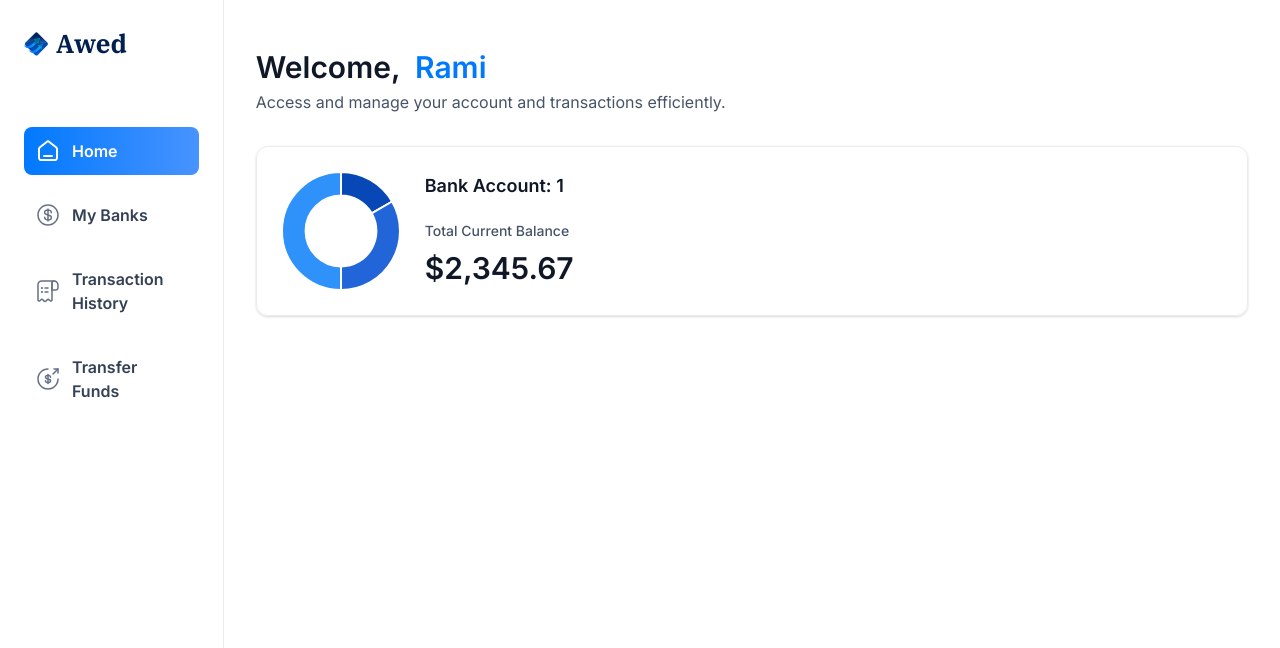
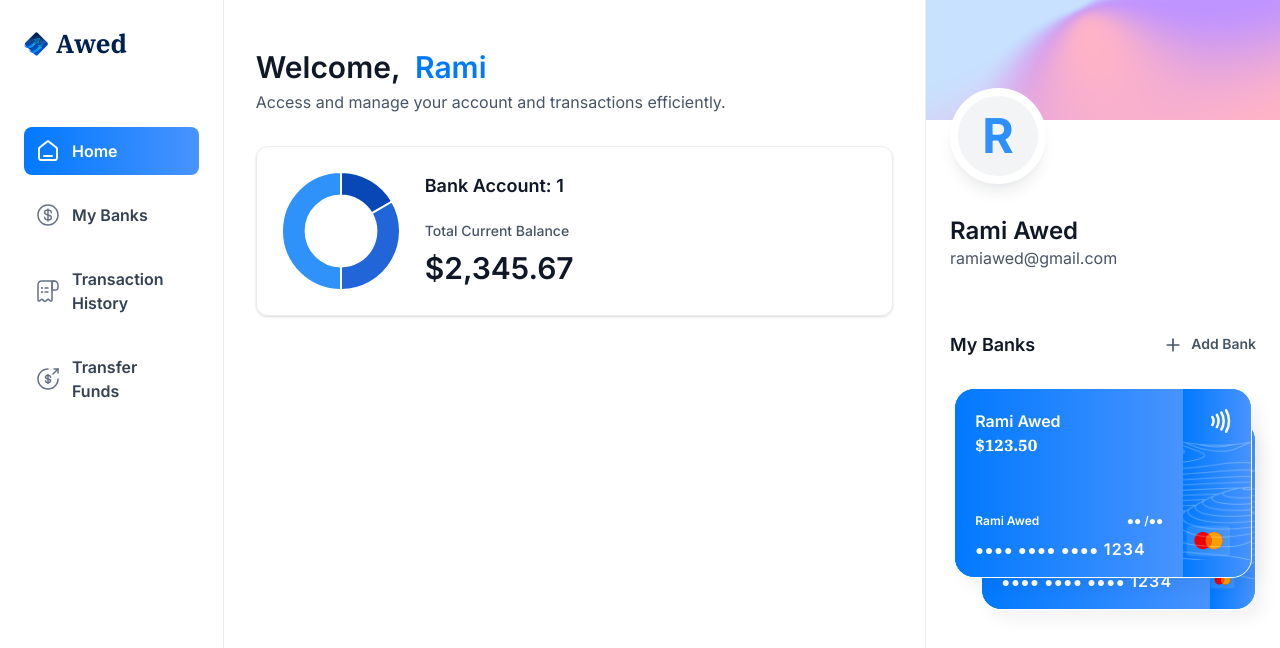
Before and after one commit to ramiawed-eng/banking, a Next.js app: page / in a window 1280 px wide. Shown: the top 648 px of the page. Built offline with nearby package versions, Linux system fonts and the light colour scheme.

Commit message:
implement right sidebar with the master card layout

```diff
--- a/app/(root)/page.tsx
+++ b/app/(root)/page.tsx
@@ -1,8 +1,13 @@
 import HeaderBox from "@/components/HeaderBox";
+import RightSidebar from "@/components/RightSidebar";
 import TotalBalanceBox from "@/components/TotalBalanceBox";
 
 export default function HomePage() {
-  const loggedIn = { firstName: "Rami" };
+  const loggedIn = {
+    firstName: "Rami",
+    lastName: "Awed",
+    email: "ramiawed@gmail.com",
+  };
   return (
     <section className="home">
       <div className="home-content">
@@ -21,6 +26,11 @@
           totalCurrentBalance={2345.67}
         />
       </div>
+      <RightSidebar
+        user={loggedIn}
+        transactions={[]}
+        banks={[{ currentBalance: 123.5 }, { currentBalance: 987.65 }]}
+      />
     </section>
   );
 }
--- a/app/layout.tsx
+++ b/app/layout.tsx
@@ -13,7 +13,7 @@
   title: "Banking",
   description: "Banking is modern banking platform for everyone.",
   icons: {
-    icon: "/icon/logo.svg",
+    icon: "/icons/logo.svg",
   },
 };
 
--- /dev/null
+++ b/components/BankCard.tsx
@@ -0,0 +1,54 @@
+import { formatAmount } from "@/lib/utils";
+import Image from "next/image";
+import Link from "next/link";
+
+export default function BankCard({
+  account,
+  userName,
+  showBalance = true,
+}: CreditCardProps) {
+  return (
+    <div className="flex flex-col">
+      <Link href="/" className="bank-card">
+        <div className="bank-card_content">
+          <div>
+            <h1 className="text-16 font-semibold text-white">
+              {account.name || userName}
+            </h1>
+            <p className="font-ibm-plex-serif font-black text-white">
+              {formatAmount(account.currentBalance)}
+            </p>
+          </div>
+          <article className="flex flex-col gap-2">
+            <div className="flex justify-between">
+              <h1 className="text-12 font-semibold text-white">{userName}</h1>
+              <h2 className="text-12 font-semibold text-white">●● /●●</h2>
+            </div>
+            <p className="text-14 font-semibold tracking-[1.1px] text-white">
+              ●●●● ●●●● ●●●● <span className="text-16">1234</span>
+            </p>
+          </article>
+        </div>
+
+        <div className="bank-card_icon">
+          <Image src="/icons/Paypass.svg" width={20} height={24} alt="pay" />
+          <Image
+            src="/icons/mastercard.svg"
+            width={45}
+            height={32}
+            alt="mastercard"
+            className="ml-5"
+          />
+        </div>
+
+        <Image
+          src="/icons/lines.png"
+          width={316}
+          height={190}
+          alt="line"
+          className="absolute top-0 left-0"
+        />
+      </Link>
+    </div>
+  );
+}
--- /dev/null
+++ b/components/RightSidebar.tsx
@@ -0,0 +1,61 @@
+import Image from "next/image";
+import Link from "next/link";
+import BankCard from "./BankCard";
+
+export default function RightSidebar({
+  user,
+  transactions,
+  banks,
+}: RightSidebarProps) {
+  return (
+    <aside className="right-sidebar">
+      <section className="flex flex-col pb-8">
+        <div className="profile-banner" />
+        <div className="profile">
+          <div className="profile-img">
+            <span className="text-5xl font-bold text-blue-500">
+              {user.firstName[0]}
+            </span>
+          </div>
+          <div className="profile-details">
+            <h1 className="profile-name">
+              {user.firstName} {user.lastName}
+            </h1>
+            <p className="profile-email">{user.email}</p>
+          </div>
+        </div>
+      </section>
+      <section className="banks">
+        <div className="flex w-full justify-between">
+          <h2 className="header-2">My Banks</h2>
+          <Link href="/" className="flex gap-2">
+            <Image src="/icons/plus.svg" width={20} height={20} alt="plus" />
+            <h2 className="text-14 font-semibold text-gray-600">Add Bank</h2>
+          </Link>
+        </div>
+        {banks?.length > 0 && (
+          <div className="relative flex flex-1 flex-col items-center justify-center gap-5">
+            <div className="relative z-10">
+              <BankCard
+                key={banks[0].$id}
+                account={banks[0]}
+                userName={`${user.firstName} ${user.lastName}`}
+                showBalance={false}
+              />
+            </div>
+            {banks[1] && (
+              <div className="absolute right-0 top-8 z-0 w-[90%]">
+                <BankCard
+                  key={banks[1].$id}
+                  account={banks[1]}
+                  userName={`${user.firstName} ${user.lastName}`}
+                  showBalance={false}
+                />
+              </div>
+            )}
+          </div>
+        )}
+      </section>
+    </aside>
+  );
+}
```
